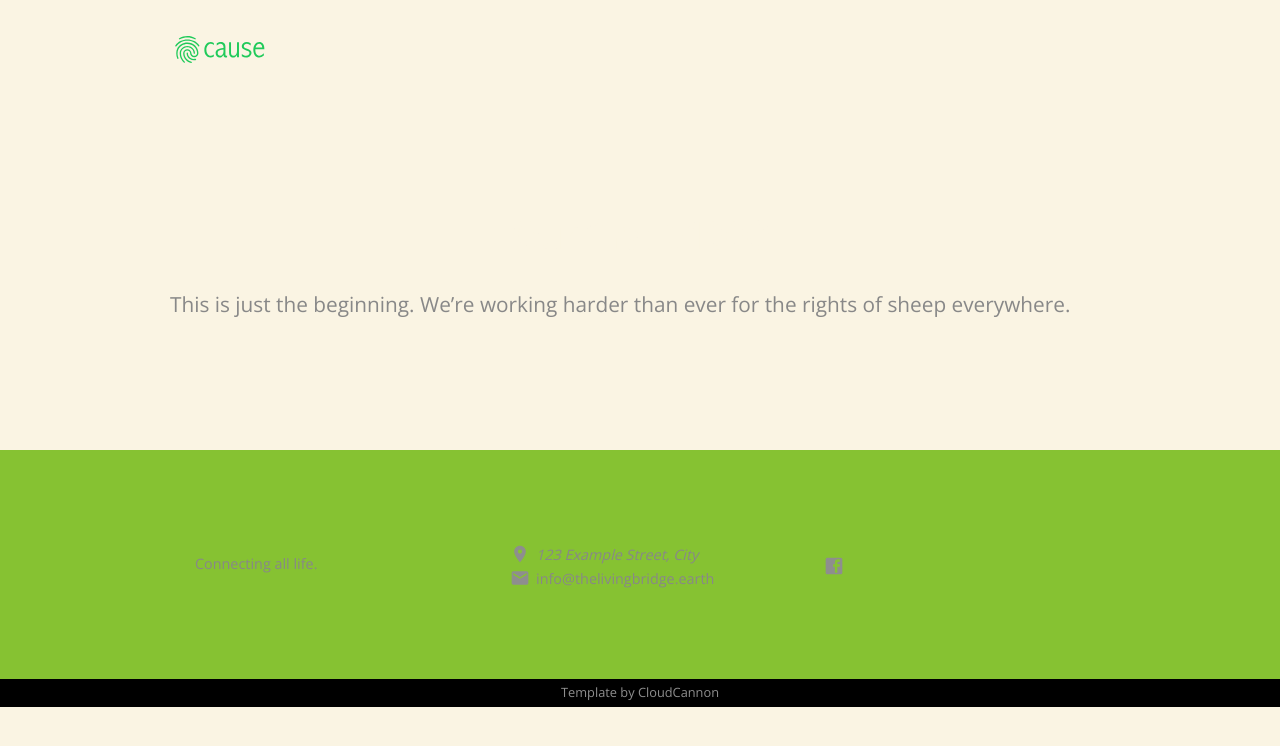
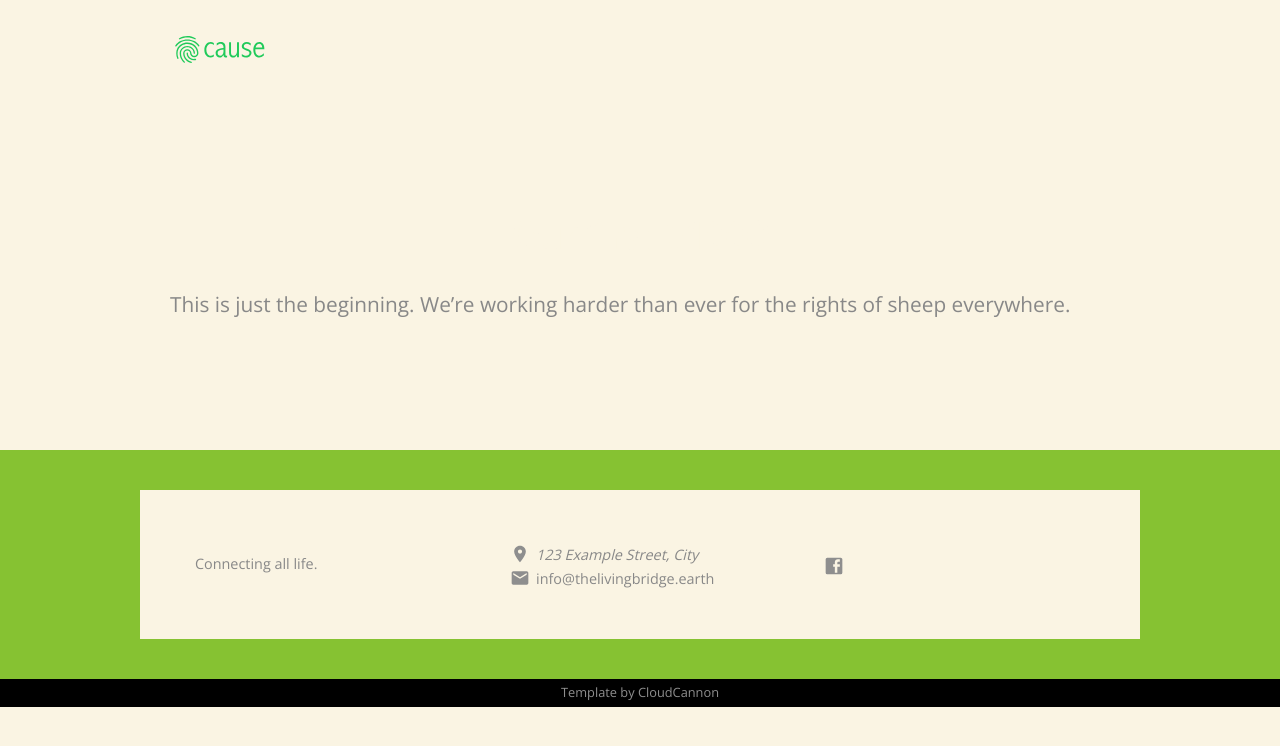
Before and after one commit to orfeaus/living-bridge-exploration, a Jekyll site: the page built from _posts/2016-10-15-1000.md, in a window 1280 px wide. Shown: the top 746 px of the page. Built offline with Jekyll 4.4.1, drawn with Linux system fonts in a browser that asks for light colours; nearby versions of some CDN libraries.

Commit message:
Update layout.scss

```diff
--- a/_sass/layout.scss
+++ b/_sass/layout.scss
@@ -5,10 +5,12 @@
 	position: relative;
 	padding: 50px 30px;
 	box-sizing: border-box;
+	background-color: #faf4e3;
 }
 
 header {
 	padding-bottom: 50px;
+	background-color: #faf4e3;
 
 	@media #{$desktop} {
 		.container {
```
